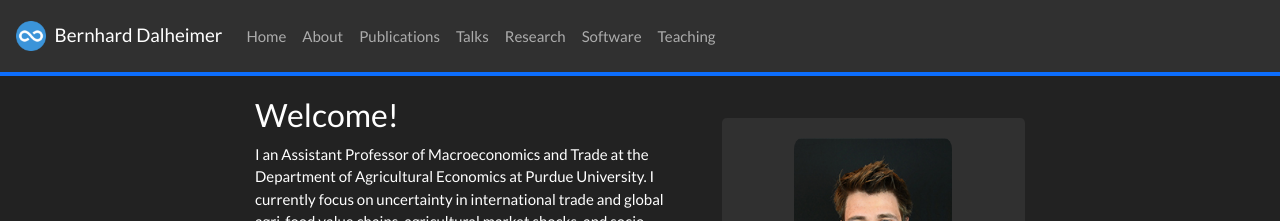
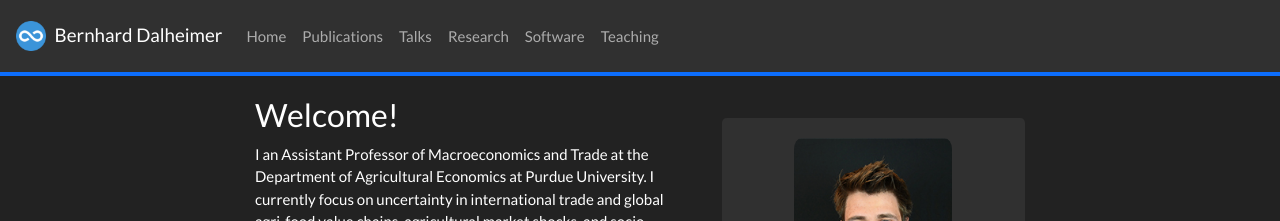
Before and after one commit to BDalheimer/BDalheimer.github.io, a Jekyll site: the page built from _pages/home.md, in a window 1280 px wide. Shown: the top 221 px of the page. Built offline with Jekyll 4.4.1, drawn with Linux system fonts in a browser that asks for light colours; nearby versions of some CDN libraries; a style sheet for code colours, icons or effects is not loaded.

Commit message:
remove about me

```diff
--- a/_config.yml
+++ b/_config.yml
@@ -28,7 +28,6 @@ contact: >
 
 # Pages shown in navbar
 nav_pages:
-  - name: about
   - name: publications
   - name: talks
   - name: research
```
